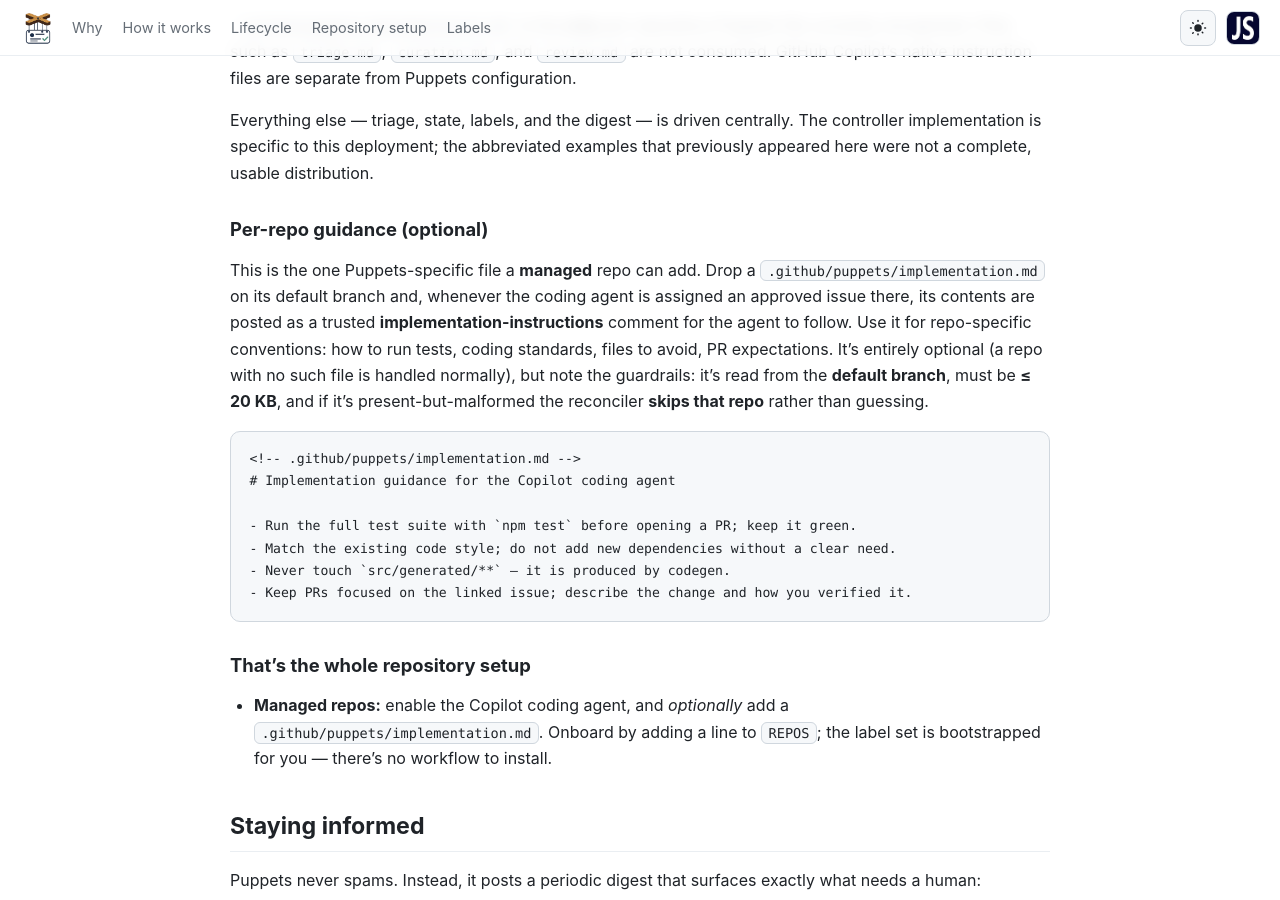
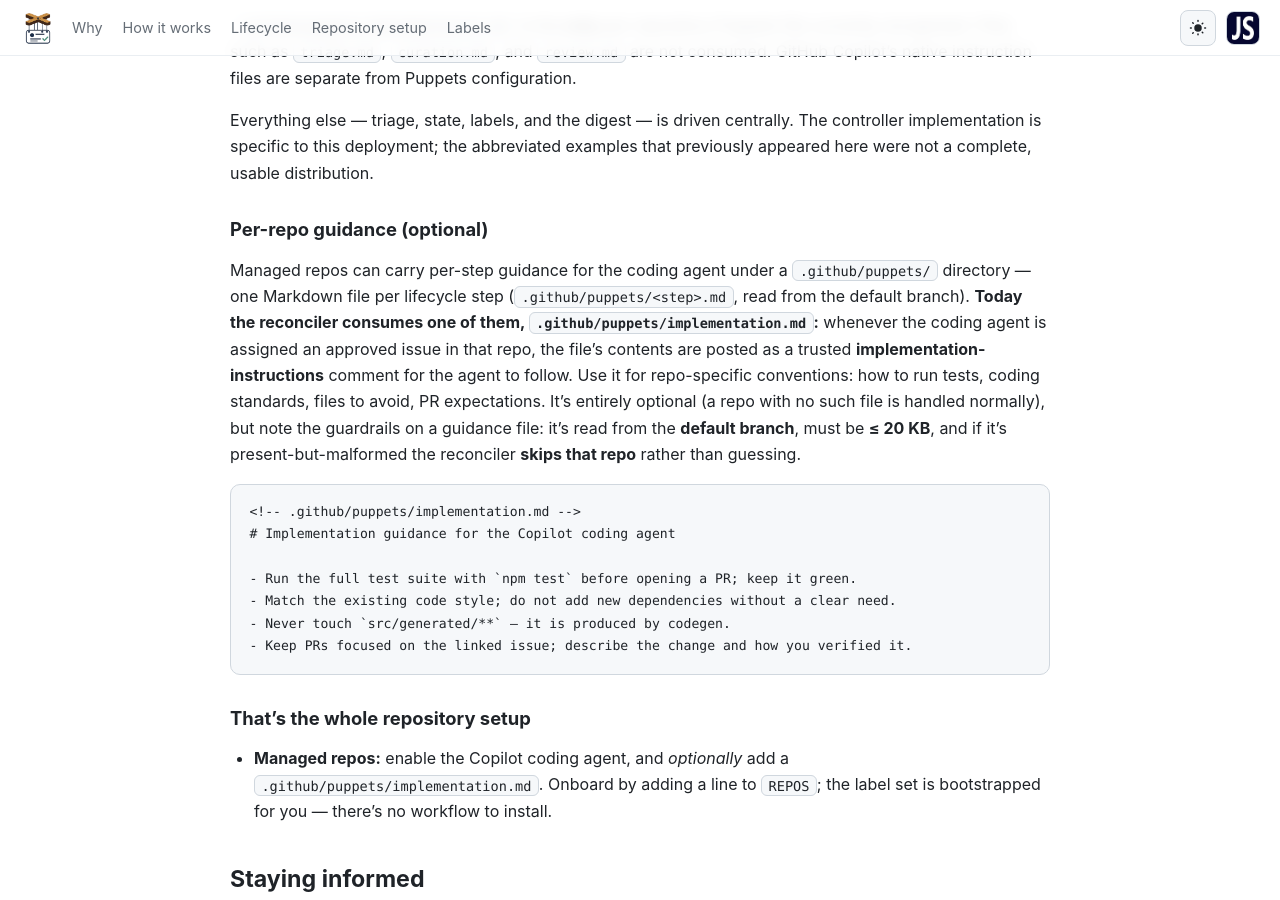
Before and after one commit to JeffSteinbok/JeffSteinbok.github.io, a Jekyll site: the page built from puppets/index.md, in a window 1280 px wide and 900 px high, scrolled down 4024 px. Built offline with Jekyll 4.4.1, drawn with Linux system fonts in a browser that asks for light colours.

Commit message:
Publish Puppets docs (source 36f968d)

````diff
--- a/puppets/index.md
+++ b/puppets/index.md
@@ -152,14 +152,16 @@ previously appeared here were not a complete, usable distribution.
 ### Per-repo guidance (optional)
 {: #per-repo-guidance-optional}
 
-This is the one Puppets-specific file a **managed** repo can add. Drop a
-`.github/puppets/implementation.md`
-on its default branch and, whenever the coding agent is assigned an approved issue there,
-its contents are posted as a trusted **implementation-instructions** comment for the agent
-to follow. Use it for repo-specific conventions: how to run tests, coding standards, files to
-avoid, PR expectations. It's entirely optional (a repo with no such file is handled
-normally), but note the guardrails: it's read from the **default branch**, must be **≤ 20 KB**,
-and if it's present-but-malformed the reconciler **skips that repo** rather than guessing.
+Managed repos can carry per-step guidance for the coding agent under a
+`.github/puppets/` directory — one Markdown file per lifecycle step
+(`.github/puppets/<step>.md`, read from the default branch). **Today the reconciler consumes
+one of them, `.github/puppets/implementation.md`:** whenever the coding agent is assigned an
+approved issue in that repo, the file's contents are posted as a trusted
+**implementation-instructions** comment for the agent to follow. Use it for repo-specific
+conventions: how to run tests, coding standards, files to avoid, PR expectations. It's
+entirely optional (a repo with no such file is handled normally), but note the guardrails on
+a guidance file: it's read from the **default branch**, must be **≤ 20 KB**, and if it's
+present-but-malformed the reconciler **skips that repo** rather than guessing.
 
 ```markdown
 <!-- .github/puppets/implementation.md -->
````
Also changed, not shown: 1 other file.
